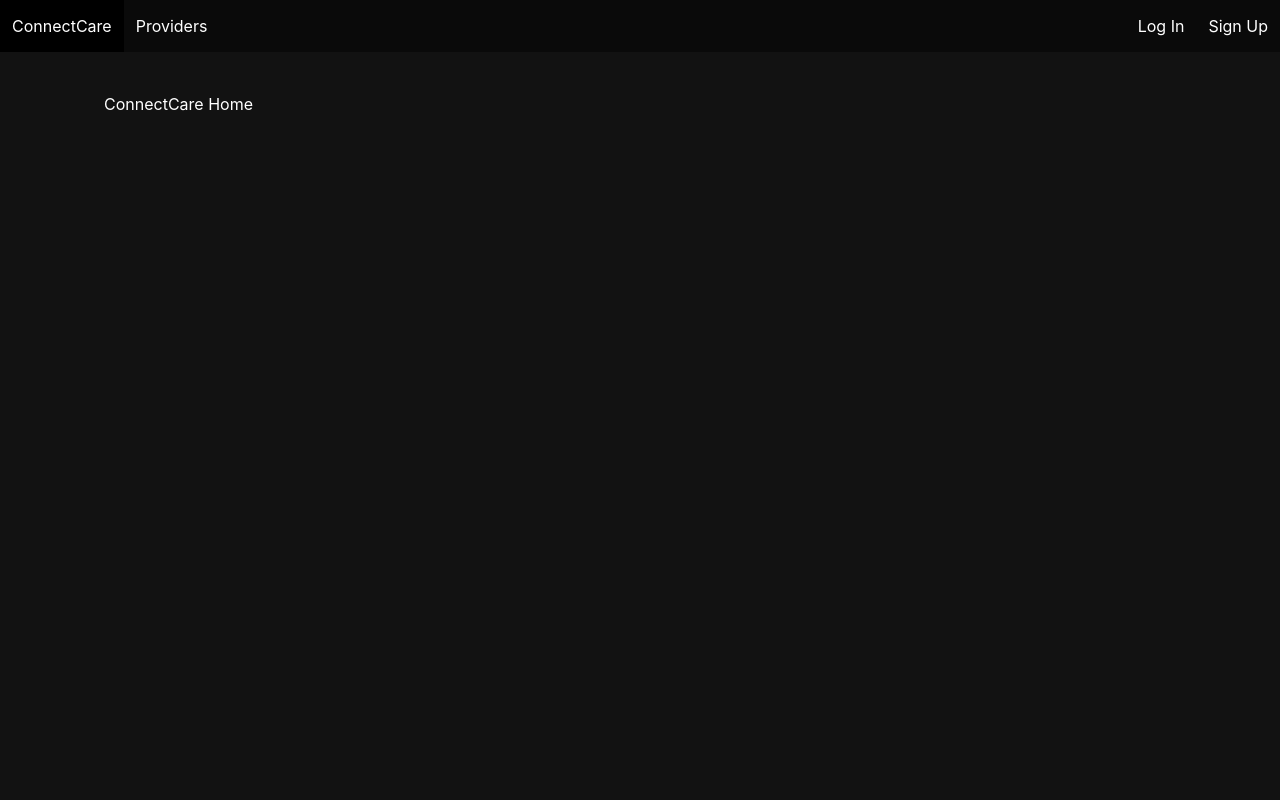
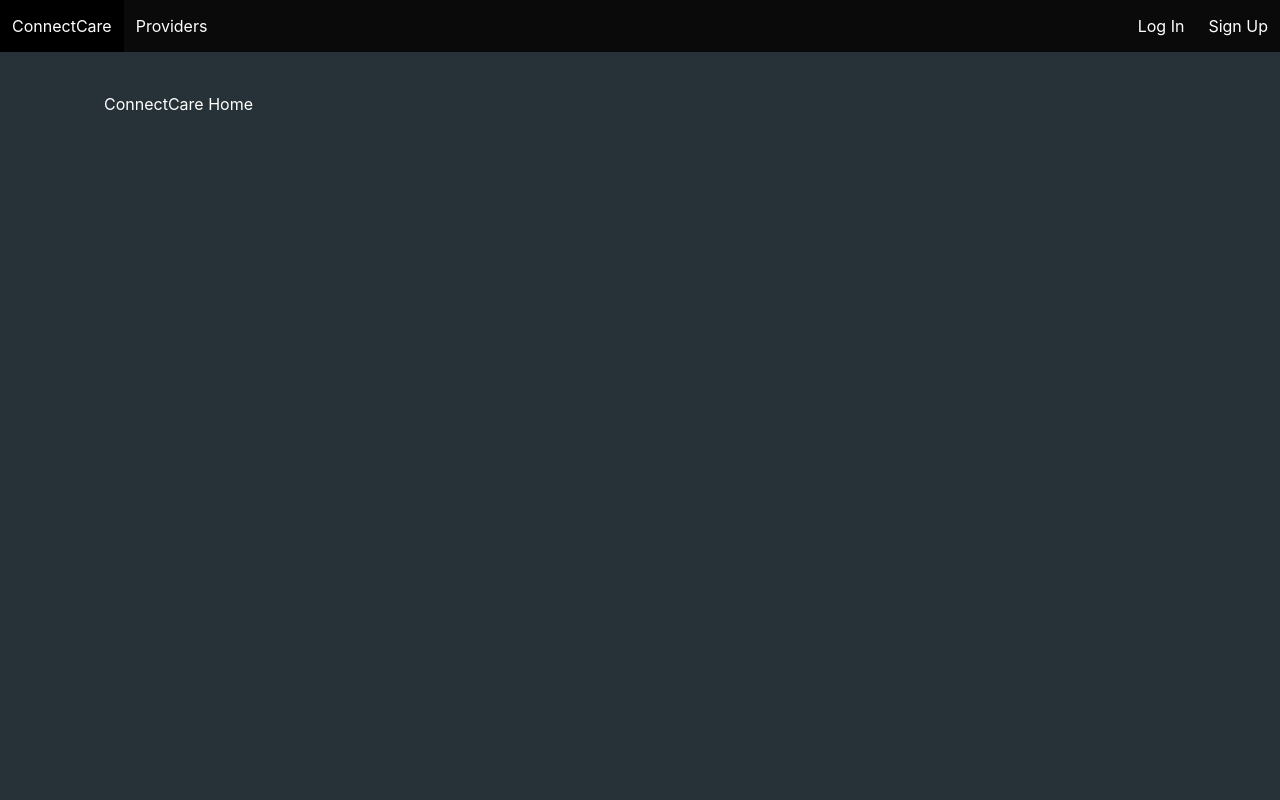
Before and after one commit to anthowest/ConnectCare, a Django app: page / in a window 1280 px wide. Run offline with Django 4.2, Linux system fonts and the light colour scheme.

Commit message:
CSS changes

```diff
--- a/main_app/static/styles/main.css
+++ b/main_app/static/styles/main.css
@@ -1,5 +1,5 @@
 body {
-    background-color: #121212;
+    background-color: #263238;
     color: #ffffff;
     min-height: 100vh;
   }
```
